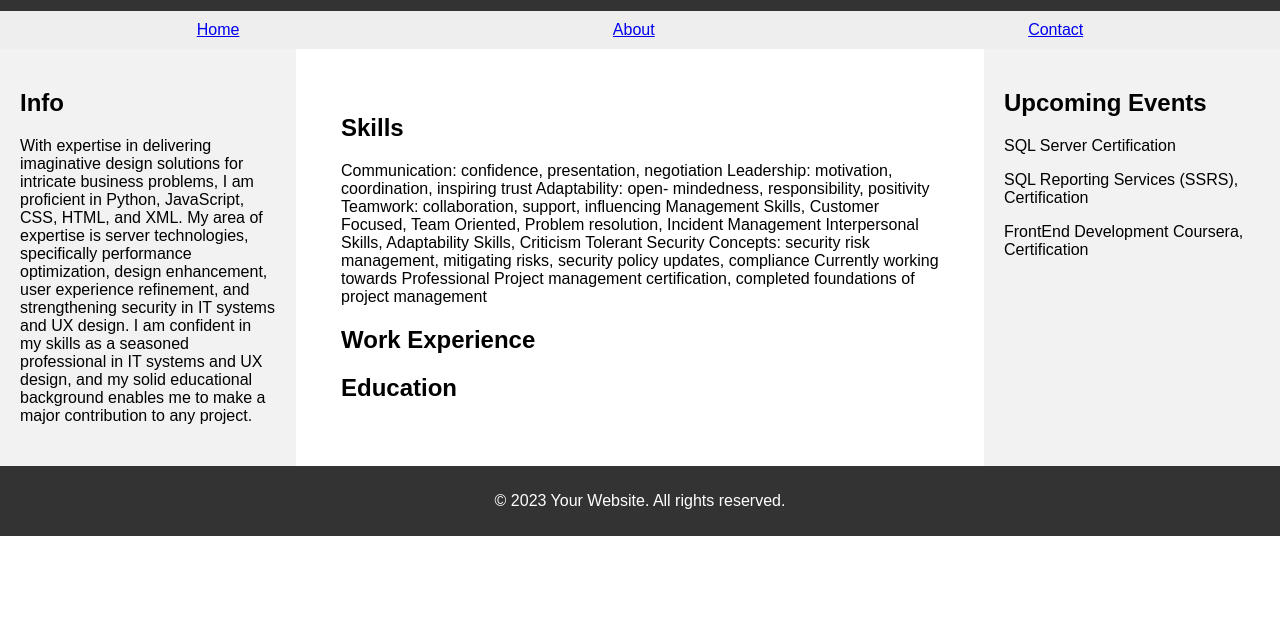
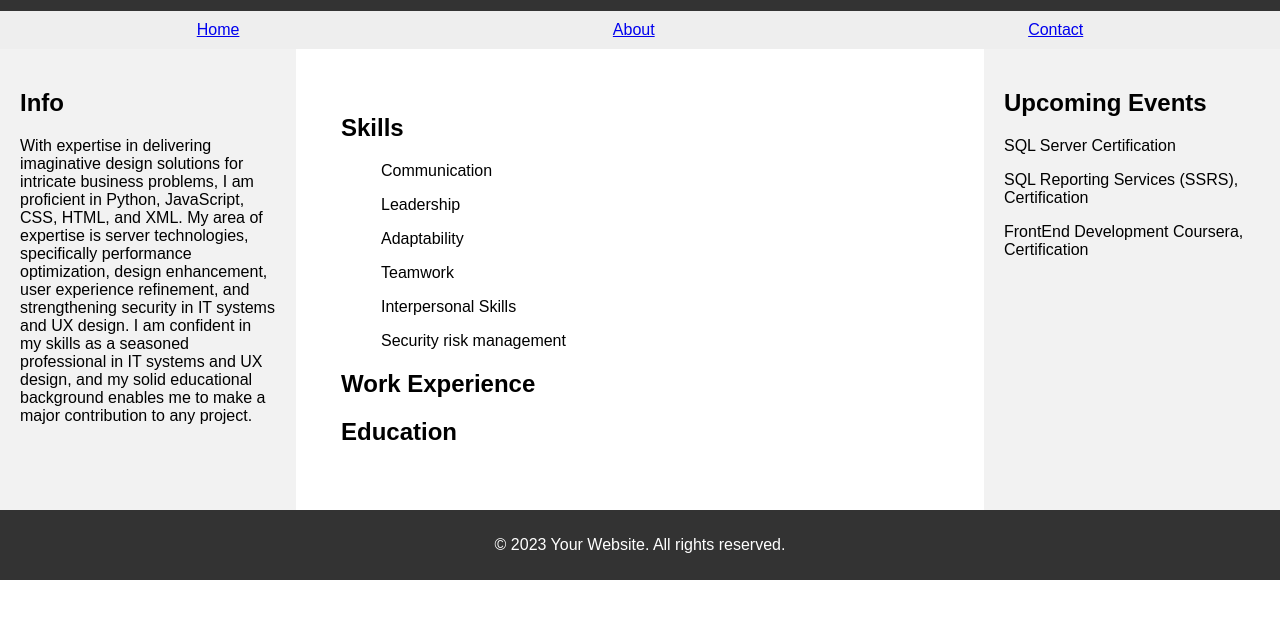
Before and after one commit to rogersmithstandard18/phxcon, a plain HTML site: page index.html in a window 1280 px wide. Shown: the part 89-708 px from the top of the page. Drawn offline with Linux system fonts and the light colour scheme.

Commit message:
Update index.html

```diff
--- a/index.html
+++ b/index.html
@@ -32,16 +32,14 @@
 
     <div id="main-content">
       <h2>Skills</h2>
-      <p>Communication: confidence, presentation, negotiation
-        Leadership: motivation, coordination, inspiring trust
-        Adaptability: open- mindedness, responsibility, positivity
-        Teamwork: collaboration, support, influencing
-        Management Skills, Customer Focused, Team Oriented, Problem resolution, Incident Management
-        Interpersonal Skills, Adaptability Skills, Criticism Tolerant
-        Security Concepts: security risk management, mitigating risks, security policy updates, compliance
-        Currently working towards Professional Project management certification, completed foundations of
-         project management
-        </p>
+        <ul>Communication</ul>
+        <ul>Leadership</ul>
+        <ul>Adaptability</ul>
+        <ul>Teamwork</ul>
+        <ul>Interpersonal Skills</ul>
+        <ul>Security risk management</ul>
+
+
       <h2>Work Experience</h2>
       <h2>Education</h2>
       <!-- Add main content here -->
```
